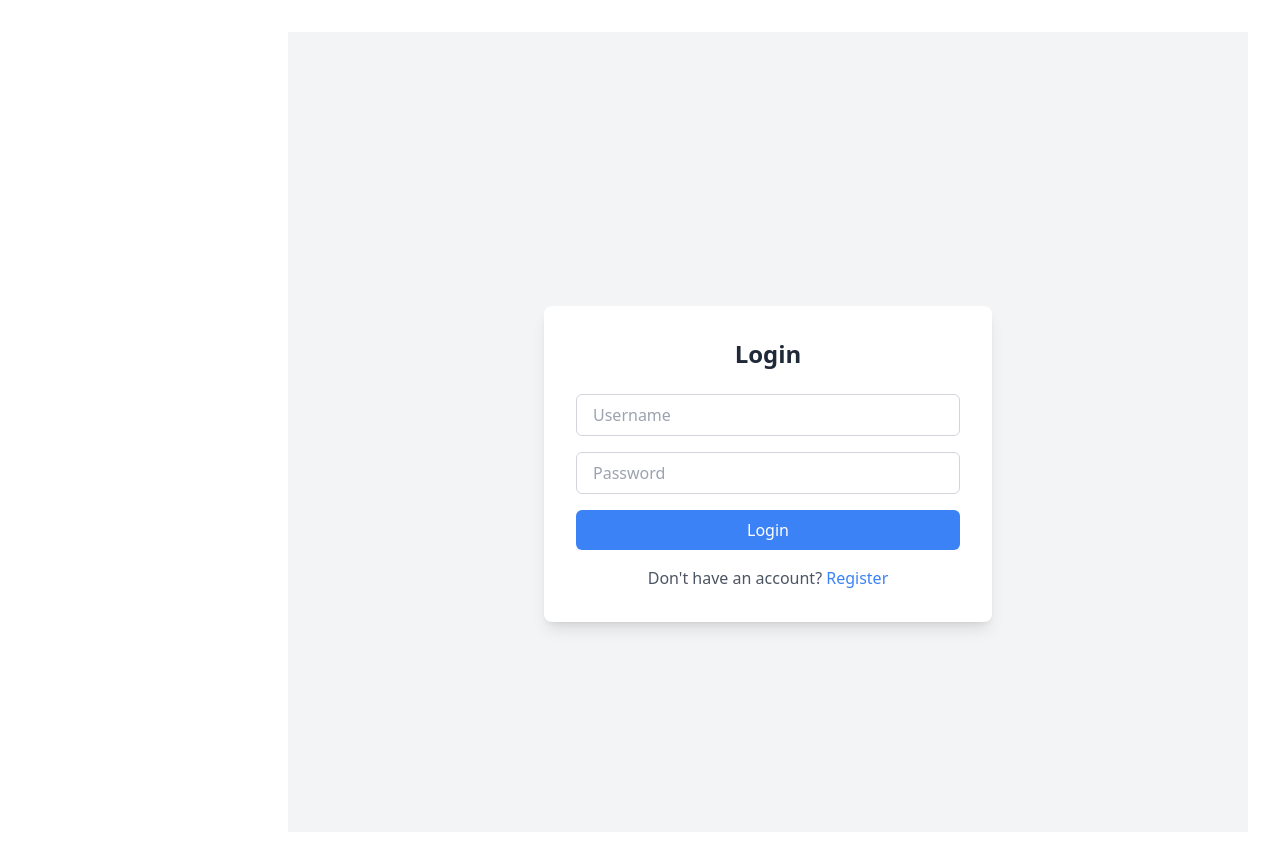
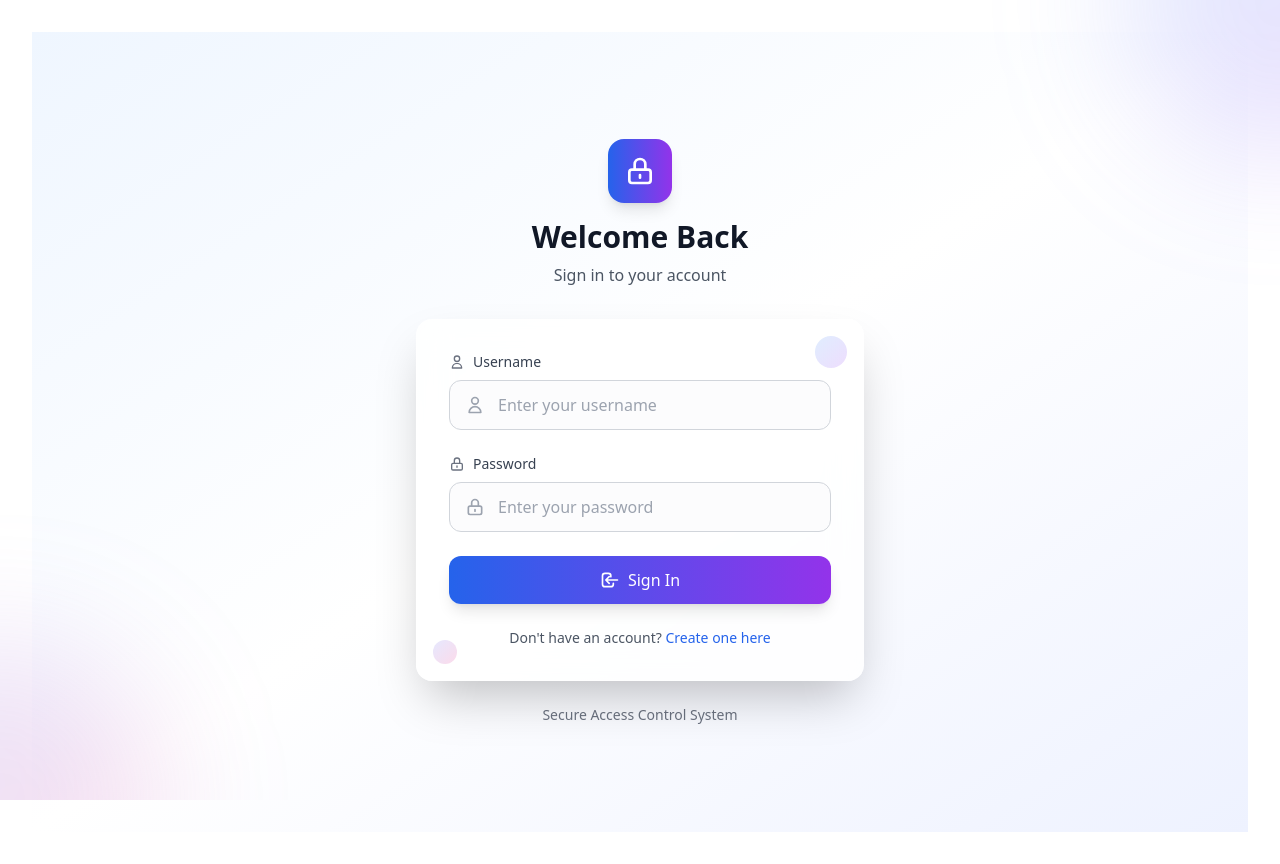
Before and after one commit to MUHAMMED-AZKIYAH-TP/Access-Control-Permission-Management-System, a React (Vite) app in the folder Frontend/codeedex/: page /login in a window 1280 px wide. Built offline with nearby package versions, Linux system fonts and the light colour scheme.

Commit message:
vercel deployment complete

```diff
--- a/Frontend/codeedex/src/pages/Login.jsx
+++ b/Frontend/codeedex/src/pages/Login.jsx
@@ -28,48 +28,140 @@ const Login = () => {
   };
 
   return (
-    <div className="min-h-screen bg-gray-100 flex items-center justify-center pt-16 ml-64">
-      <div className="bg-white p-8 rounded-lg shadow-lg max-w-md w-full">
-        <h2 className="text-2xl font-bold text-center text-gray-800 mb-6">Login</h2>
+    <div className="min-h-screen bg-gradient-to-br from-blue-50 via-white to-indigo-50 flex items-center justify-center p-4">
+      {/* Background Pattern */}
+      <div className="absolute inset-0 overflow-hidden">
+        <div className="absolute -top-40 -right-40 w-80 h-80 bg-gradient-to-br from-blue-400/20 to-purple-500/20 rounded-full blur-3xl"></div>
+        <div className="absolute -bottom-40 -left-40 w-80 h-80 bg-gradient-to-br from-indigo-400/20 to-pink-500/20 rounded-full blur-3xl"></div>
+      </div>
 
-        <form onSubmit={handleSubmit(onSubmit)} className="space-y-4">
+      <div className="relative z-10 w-full max-w-md">
+        {/* Header */}
+        <div className="text-center mb-8">
+          <div className="inline-flex items-center justify-center w-16 h-16 bg-gradient-to-r from-blue-600 to-purple-600 rounded-2xl shadow-lg mb-4">
+            <svg className="w-8 h-8 text-white" fill="none" stroke="currentColor" viewBox="0 0 24 24">
+              <path strokeLinecap="round" strokeLinejoin="round" strokeWidth={2} d="M12 15v2m-6 4h12a2 2 0 002-2v-6a2 2 0 00-2-2H6a2 2 0 00-2 2v6a2 2 0 002 2zm10-10V7a4 4 0 00-8 0v4h8z" />
+            </svg>
+          </div>
+          <h1 className="text-3xl font-bold text-gray-900 mb-2">Welcome Back</h1>
+          <p className="text-gray-600">Sign in to your account</p>
+        </div>
+
+        {/* Login Card */}
+        <div className="bg-white/80 backdrop-blur-lg rounded-2xl shadow-2xl border border-white/20 p-8">
+          <form onSubmit={handleSubmit(onSubmit)} className="space-y-6">
             {/* USERNAME */}
-          <div>
+            <div className="space-y-2">
+              <label className="text-sm font-medium text-gray-700 flex items-center">
+                <svg className="w-4 h-4 mr-2 text-gray-500" fill="none" stroke="currentColor" viewBox="0 0 24 24">
+                  <path strokeLinecap="round" strokeLinejoin="round" strokeWidth={2} d="M16 7a4 4 0 11-8 0 4 4 0 018 0zM12 14a7 7 0 00-7 7h14a7 7 0 00-7-7z" />
+                </svg>
+                Username
+              </label>
+              <div className="relative">
                 <input
-              className="w-full px-4 py-2 border border-gray-300 rounded-md focus:outline-none focus:ring-2 focus:ring-blue-500"
-              placeholder="Username"
+                  className="w-full px-4 py-3 pl-12 border border-gray-300 rounded-xl focus:outline-none focus:ring-2 focus:ring-blue-500 focus:border-transparent transition-all duration-200 bg-gray-50/50"
+                  placeholder="Enter your username"
                   {...register("username", { required: "Username is required" })}
                 />
+                <div className="absolute left-4 top-1/2 transform -translate-y-1/2 text-gray-400">
+                  <svg className="w-5 h-5" fill="none" stroke="currentColor" viewBox="0 0 24 24">
+                    <path strokeLinecap="round" strokeLinejoin="round" strokeWidth={2} d="M16 7a4 4 0 11-8 0 4 4 0 018 0zM12 14a7 7 0 00-7 7h14a7 7 0 00-7-7z" />
+                  </svg>
+                </div>
+              </div>
               {errors.username && (
-              <p className="text-red-500 text-sm mt-1">{errors.username.message}</p>
+                <p className="text-red-500 text-sm flex items-center">
+                  <svg className="w-4 h-4 mr-1" fill="none" stroke="currentColor" viewBox="0 0 24 24">
+                    <path strokeLinecap="round" strokeLinejoin="round" strokeWidth={2} d="M12 8v4m0 4h.01M21 12a9 9 0 11-18 0 9 9 0 0118 0z" />
+                  </svg>
+                  {errors.username.message}
+                </p>
               )}
             </div>
 
             {/* PASSWORD */}
-          <div>
+            <div className="space-y-2">
+              <label className="text-sm font-medium text-gray-700 flex items-center">
+                <svg className="w-4 h-4 mr-2 text-gray-500" fill="none" stroke="currentColor" viewBox="0 0 24 24">
+                  <path strokeLinecap="round" strokeLinejoin="round" strokeWidth={2} d="M12 15v2m-6 4h12a2 2 0 002-2v-6a2 2 0 00-2-2H6a2 2 0 00-2 2v6a2 2 0 002 2zm10-10V7a4 4 0 00-8 0v4h8z" />
+                </svg>
+                Password
+              </label>
+              <div className="relative">
                 <input
                   type="password"
-              className="w-full px-4 py-2 border border-gray-300 rounded-md focus:outline-none focus:ring-2 focus:ring-blue-500"
-              placeholder="Password"
+                  className="w-full px-4 py-3 pl-12 border border-gray-300 rounded-xl focus:outline-none focus:ring-2 focus:ring-blue-500 focus:border-transparent transition-all duration-200 bg-gray-50/50"
+                  placeholder="Enter your password"
                   {...register("password", { required: "Password is required" })}
                 />
+                <div className="absolute left-4 top-1/2 transform -translate-y-1/2 text-gray-400">
+                  <svg className="w-5 h-5" fill="none" stroke="currentColor" viewBox="0 0 24 24">
+                    <path strokeLinecap="round" strokeLinejoin="round" strokeWidth={2} d="M12 15v2m-6 4h12a2 2 0 002-2v-6a2 2 0 00-2-2H6a2 2 0 00-2 2v6a2 2 0 002 2zm10-10V7a4 4 0 00-8 0v4h8z" />
+                  </svg>
+                </div>
+              </div>
               {errors.password && (
-              <p className="text-red-500 text-sm mt-1">{errors.password.message}</p>
+                <p className="text-red-500 text-sm flex items-center">
+                  <svg className="w-4 h-4 mr-1" fill="none" stroke="currentColor" viewBox="0 0 24 24">
+                    <path strokeLinecap="round" strokeLinejoin="round" strokeWidth={2} d="M12 8v4m0 4h.01M21 12a9 9 0 11-18 0 9 9 0 0118 0z" />
+                  </svg>
+                  {errors.password.message}
+                </p>
               )}
             </div>
 
+            {/* LOGIN BUTTON */}
             <button
               type="submit"
               disabled={isSubmitting}
-            className="w-full bg-blue-500 text-white py-2 rounded-md hover:bg-blue-600 disabled:bg-gray-400"
+              className="w-full bg-gradient-to-r from-blue-600 to-purple-600 text-white py-3 px-4 rounded-xl hover:from-blue-700 hover:to-purple-700 disabled:from-gray-400 disabled:to-gray-500 transition-all duration-200 transform hover:scale-105 disabled:hover:scale-100 shadow-lg font-medium"
             >
-            {isSubmitting ? "Logging in..." : "Login"}
+              <div className="flex items-center justify-center space-x-2">
+                {isSubmitting ? (
+                  <>
+                    <svg className="animate-spin w-5 h-5" fill="none" viewBox="0 0 24 24">
+                      <circle className="opacity-25" cx="12" cy="12" r="10" stroke="currentColor" strokeWidth="4"></circle>
+                      <path className="opacity-75" fill="currentColor" d="M4 12a8 8 0 018-8V0C5.373 0 0 5.373 0 12h4zm2 5.291A7.962 7.962 0 014 12H0c0 3.042 1.135 5.824 3 7.938l3-2.647z"></path>
+                    </svg>
+                    <span>Signing In...</span>
+                  </>
+                ) : (
+                  <>
+                    <svg className="w-5 h-5" fill="none" stroke="currentColor" viewBox="0 0 24 24">
+                      <path strokeLinecap="round" strokeLinejoin="round" strokeWidth={2} d="M11 16l-4-4m0 0l4-4m-4 4h14m-5 4v1a3 3 0 01-3 3H6a3 3 0 01-3-3V7a3 3 0 013-3h4a3 3 0 013 3v1" />
+                    </svg>
+                    <span>Sign In</span>
+                  </>
+                )}
+              </div>
             </button>
           </form>
 
-        <p className="text-center text-gray-600 mt-4">
-          Don't have an account? <Link to="/register" className="text-blue-500 hover:underline">Register</Link>
+          {/* Footer */}
+          <div className="mt-6 text-center">
+            <p className="text-gray-600 text-sm">
+              Don't have an account?{" "}
+              <Link
+                to="/register"
+                className="text-blue-600 hover:text-blue-700 font-medium hover:underline transition-colors"
+              >
+                Create one here
+              </Link>
             </p>
+          </div>
+
+          {/* Decorative Elements */}
+          <div className="absolute top-4 right-4 w-8 h-8 bg-gradient-to-br from-blue-400/20 to-purple-500/20 rounded-full"></div>
+          <div className="absolute bottom-4 left-4 w-6 h-6 bg-gradient-to-br from-indigo-400/20 to-pink-500/20 rounded-full"></div>
+        </div>
+
+        {/* Footer Text */}
+        <div className="text-center mt-6">
+          <p className="text-gray-500 text-sm">
+            Secure Access Control System
+          </p>
+        </div>
       </div>
     </div>
   );
```
Lines whose indentation alone changed are shown as unchanged.
